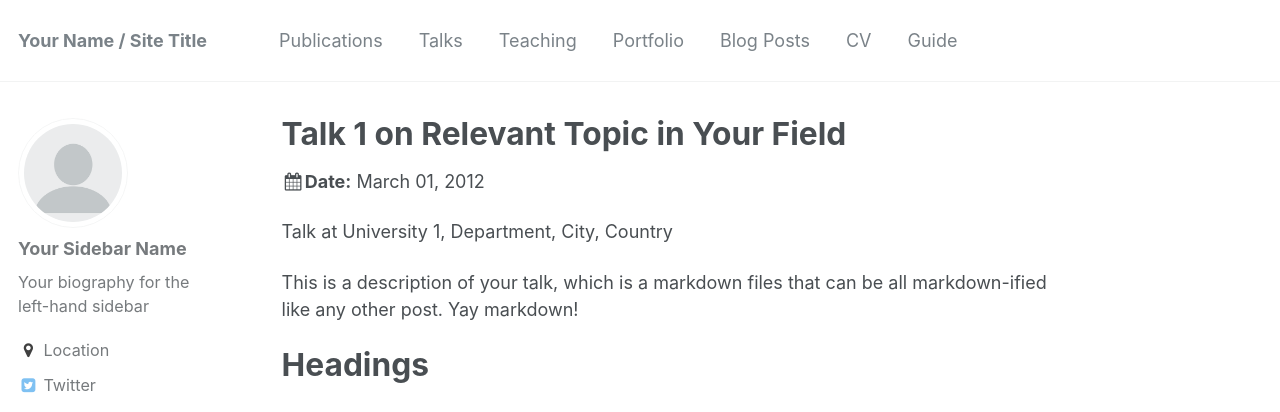
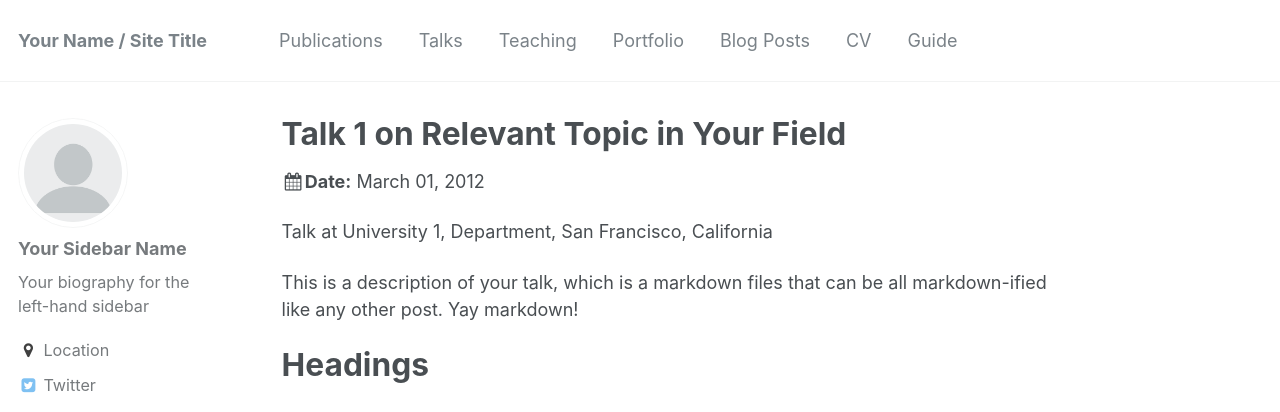
Before and after one commit to Noahs-ARK/Noahs-ARK.github.io, a Jekyll site: the page built from _talks/2012-03-01-talk-1.md, in a window 1280 px wide and 1046 px high. Shown: the top 412 px of the window. Built offline with Jekyll 4.4.1, drawn with Linux system fonts in a browser that asks for light colours.

Commit message:
add real location

```diff
--- a/_talks/2012-03-01-talk-1.md
+++ b/_talks/2012-03-01-talk-1.md
@@ -5,7 +5,7 @@ talk_type: "Talk"
 permalink: /talks/2012-03-01-talk-1
 venue: "University 1, Department"
 date: 2012-03-01
-location: "City, Country"
+location: "San Francisco, California"
 ---
 
 This is a description of your talk, which is a markdown files that can be all markdown-ified like any other post. Yay markdown!
```
Also changed, not shown: _talks/2013-03-01-tutorial-1.md (+1 -1 lines), _talks/2014-02-01-talk-2.md (+1 -1 lines), _talks/2014-03-01-talk-3.md (+1 -1 lines).
